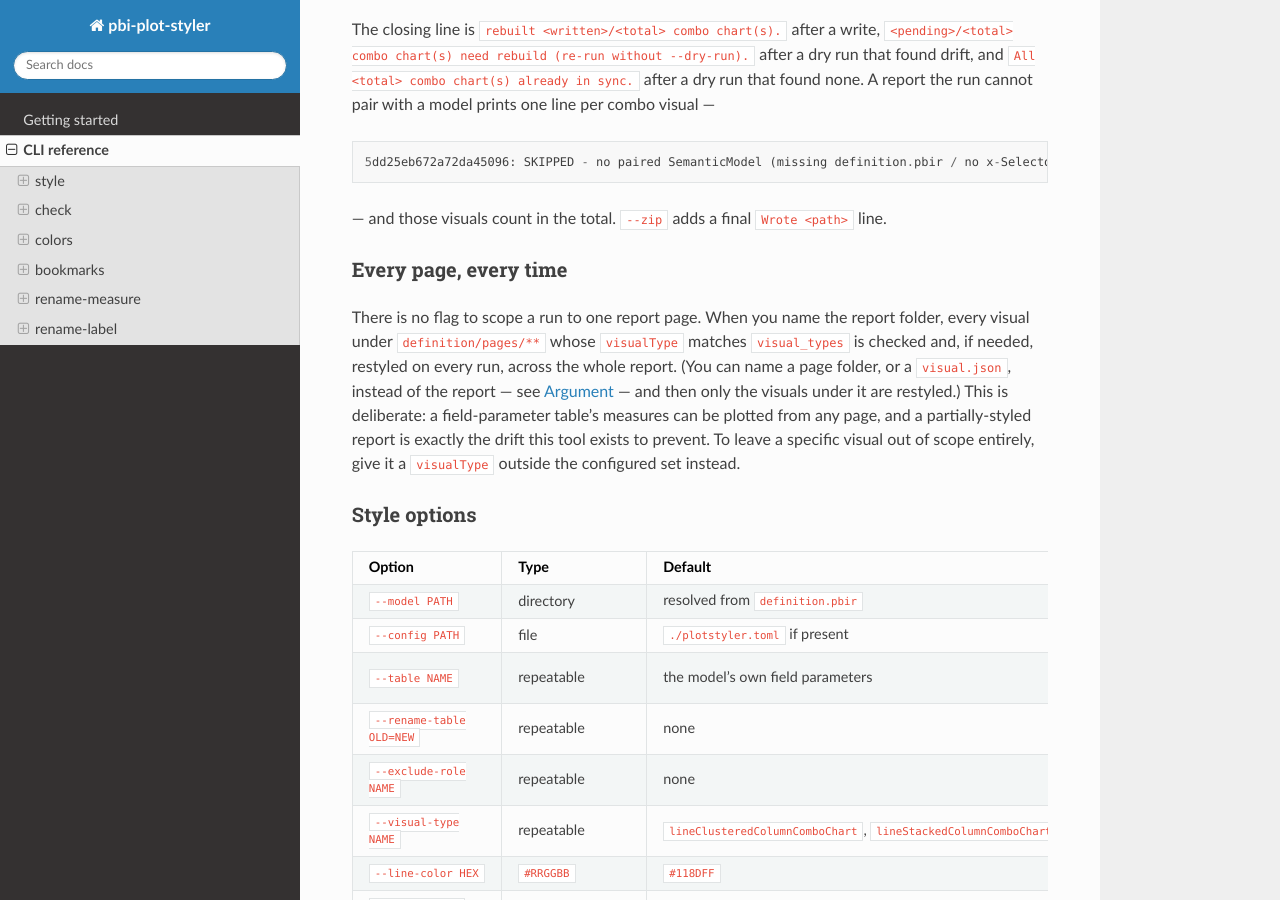
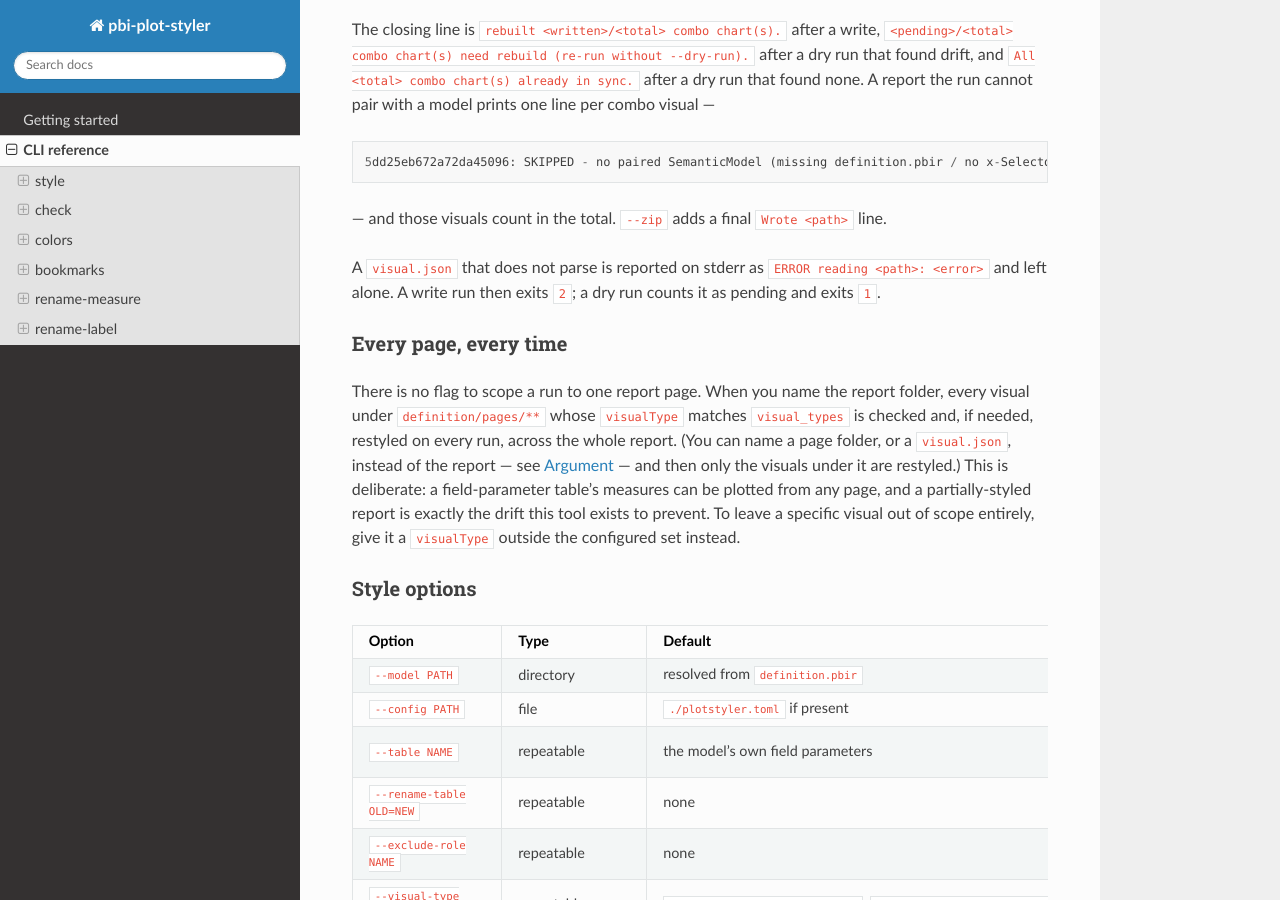
Before and after one commit to C-Kapsalis/pbi-plot-styler-documentation, a Sphinx documentation site: the page built from docs/reference/cli.rst, in a window 1280 px wide and 900 px high, scrolled down 1904 px. Built offline with Sphinx 7.4.7 and the Read the Docs theme 3.1.0, drawn with Linux system fonts in a browser that asks for light colours.

Commit message:
Say which exit an unreadable visual.json gives

```diff
--- a/docs/reference/cli.rst
+++ b/docs/reference/cli.rst
@@ -114,6 +114,10 @@ run cannot pair with a model prints one line per combo visual —
 
 — and those visuals count in the total. ``--zip`` adds a final ``Wrote
 <path>`` line.
+
+A ``visual.json`` that does not parse is reported on stderr as
+``ERROR reading <path>: <error>`` and left alone. A write run then exits
+``2``; a dry run counts it as pending and exits ``1``.
 
 Every page, every time
 ~~~~~~~~~~~~~~~~~~~~~~
@@ -565,14 +569,15 @@ Style exit codes
    * - ``2``
      - Error: bad invocation, invalid config value, a path that does not
        exist (``ERROR: <absolute path> does not exist``), a
-       ``visual.json`` that does not parse (``ERROR reading <path>:
-       <error>``), missing report or model folder, unresolvable
-       ``definition.pbir``, no ``*.Report`` folder found, no
-       field-parameter tables found, no measures resolved, no visual of a
-       targeted type found, a color pin that matches no measure, an
-       unknown config section/key, an unmatched ``--rename-table`` source
-       name, a malformed ``OLD=NEW`` or ``KEY=HEX`` pair, or a rebuild
-       that would alter a preserved entry.
+       ``visual.json`` that does not parse in a write run
+       (``ERROR reading <path>: <error>``), missing report or model
+       folder, unresolvable ``definition.pbir``, no ``*.Report`` folder
+       found, no field-parameter tables found, no measures resolved, no
+       visual of a targeted type found, a color pin that matches no
+       measure, an unknown config section/key, an unmatched
+       ``--rename-table`` source name, a malformed ``OLD=NEW`` or
+       ``KEY=HEX`` pair, or a rebuild that would alter a preserved
+       entry.
 
 check
 -----
```
